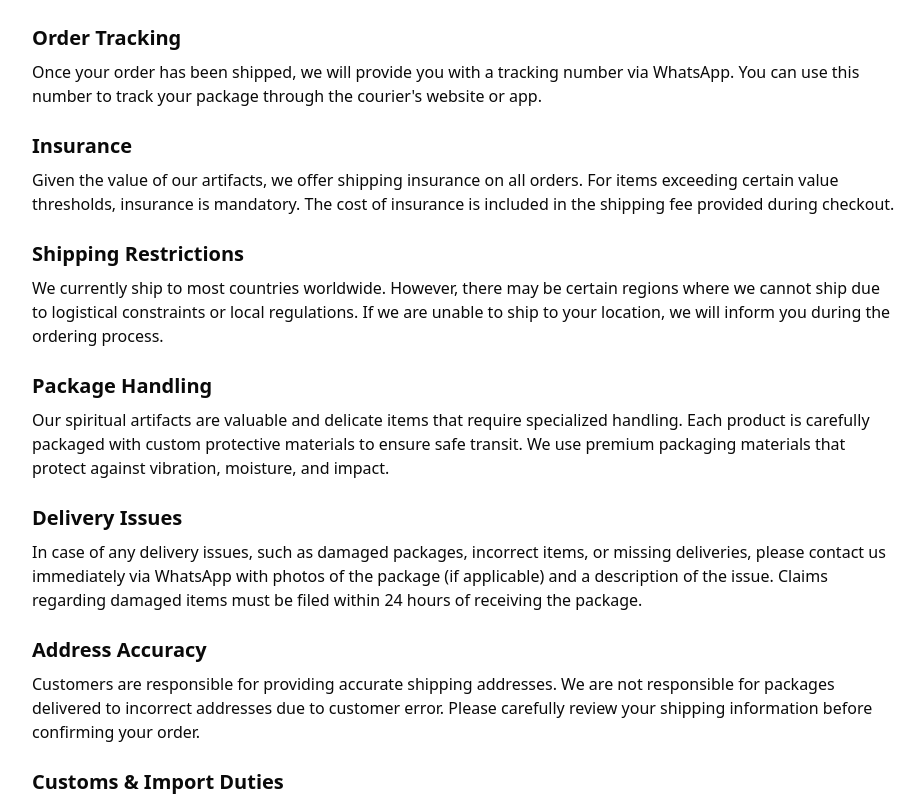
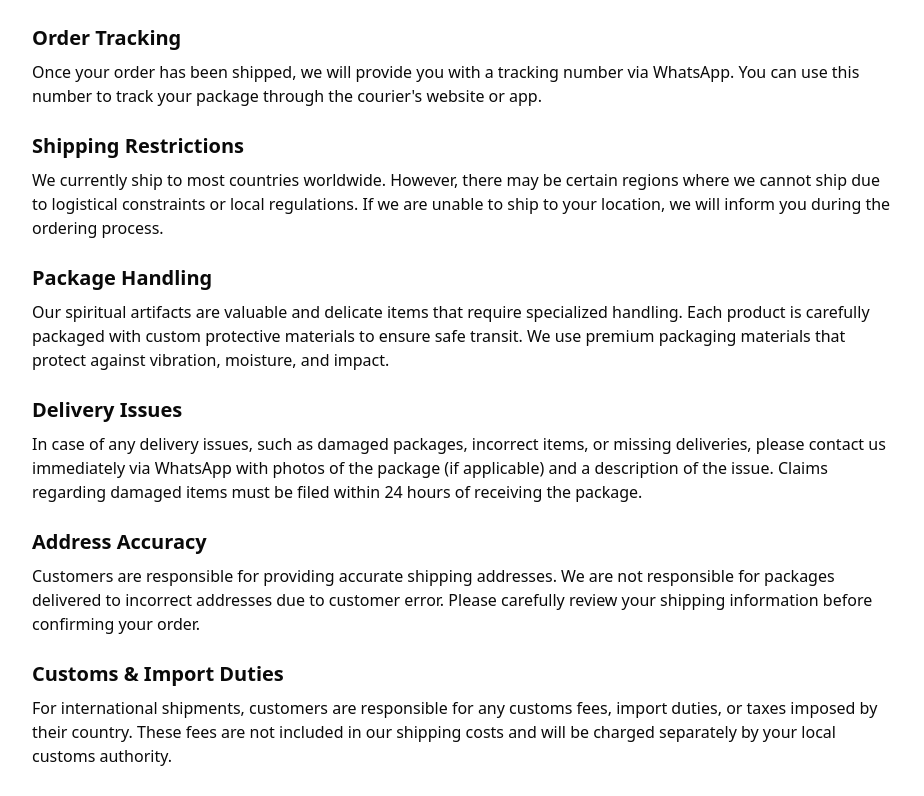
Before and after one commit to afkshreshtha/RadhaRaniHandicraft, a Next.js app: page /shipping in a window 1280 px wide. Shown: the part 1005-1801 px from the top of the page, without its empty margins (176-1100 px from the left). Built offline with nearby package versions, Linux system fonts and the light colour scheme.

Commit message:
Remove insurance information from shipping page
Removed insurance section from order tracking page.

```diff
--- a/app/shipping/page.tsx
+++ b/app/shipping/page.tsx
@@ -58,9 +58,6 @@ export default function ShippingPolicy() {
         <h2 className="text-xl font-semibold mt-6 mb-2">Order Tracking</h2>
         <p className="mb-4">Once your order has been shipped, we will provide you with a tracking number via WhatsApp. You can use this number to track your package through the courier's website or app.</p>
 
-        <h2 className="text-xl font-semibold mt-6 mb-2">Insurance</h2>
-        <p className="mb-4">Given the value of our artifacts, we offer shipping insurance on all orders. For items exceeding certain value thresholds, insurance is mandatory. The cost of insurance is included in the shipping fee provided during checkout.</p>
-
         <h2 className="text-xl font-semibold mt-6 mb-2">Shipping Restrictions</h2>
         <p className="mb-4">We currently ship to most countries worldwide. However, there may be certain regions where we cannot ship due to logistical constraints or local regulations. If we are unable to ship to your location, we will inform you during the ordering process.</p>
 
```
